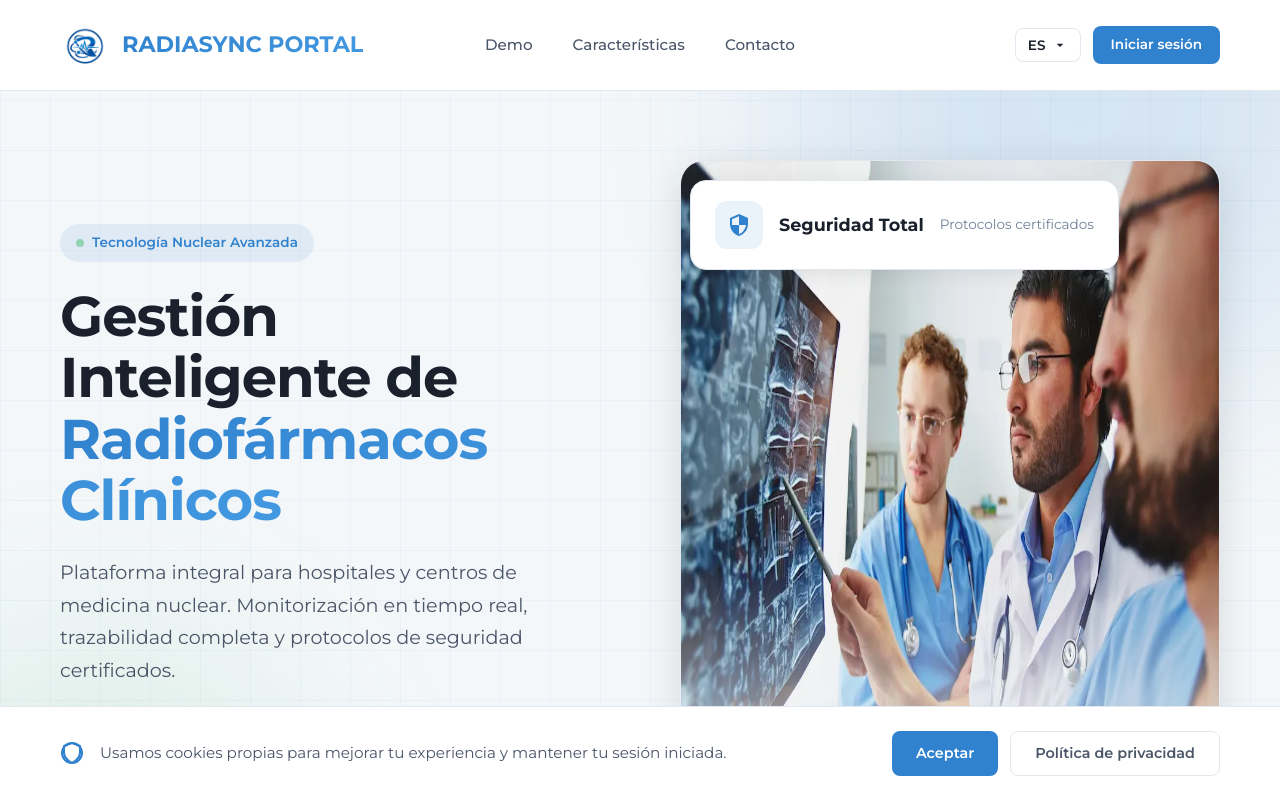
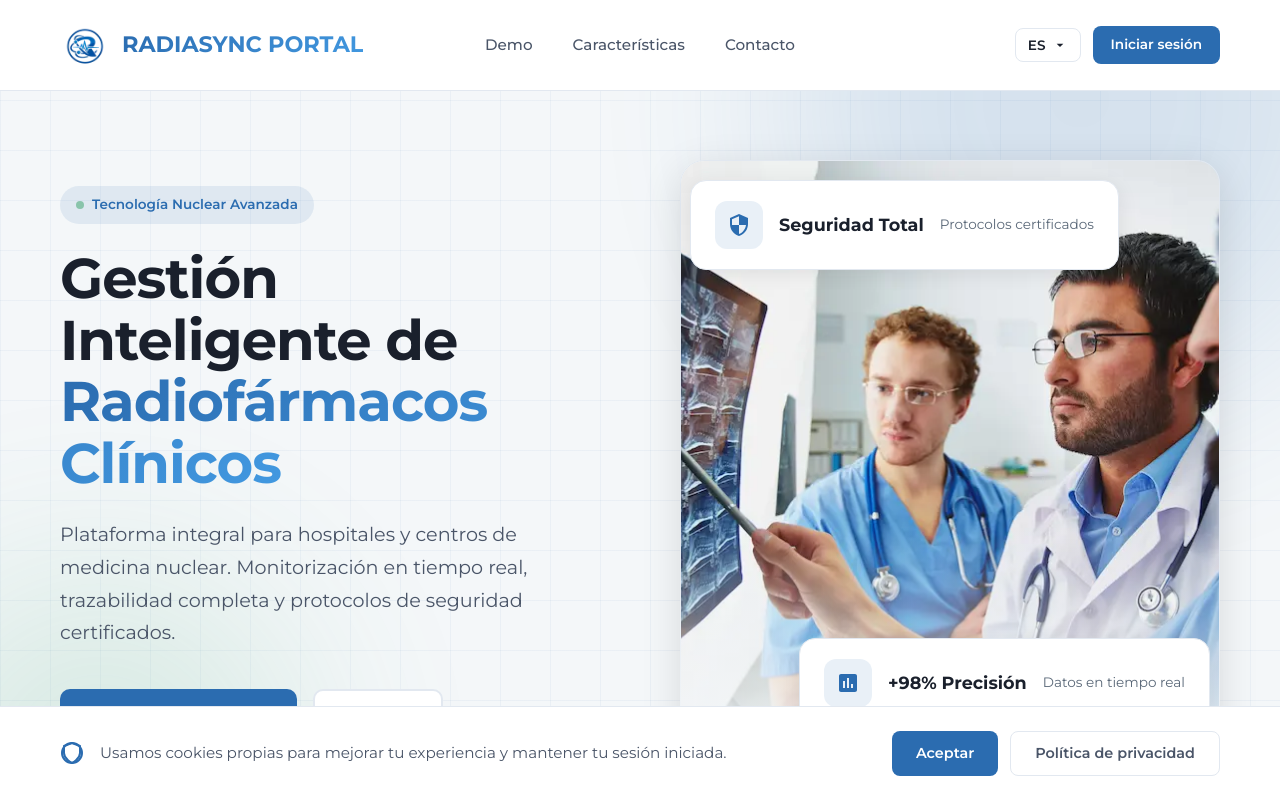
Before and after one commit to Fedeerich/web-radioisotopo, a React (Vite) app in the folder Web_Radioisotopo/: page / in a window 1280 px wide. Shown: the top 798 px of the page. Built offline with nearby package versions, Linux system fonts and the light colour scheme.

Commit message:
Añadido cambios para Performance

```diff
--- a/Web_Radioisotopo/src/components/LandingSections.jsx
+++ b/Web_Radioisotopo/src/components/LandingSections.jsx
@@ -35,7 +35,7 @@ export function LandingHero({ t }) {
 
                 <div className="hero-visual fade-in-element stagger-3">
                     <div className="hero-image-wrapper">
-                        <img src={ imgMedicos } alt="Professionals mèdics" width="1200" height="675" />
+                        <img src={ imgMedicos } alt="Professionals mèdics" width="900" height="600" />
                         <div className="hero-image-overlay"></div>
                     </div>
                     <div className="hero-floating-card hero-floating-card-1">
@@ -250,7 +250,7 @@ export function LandingShowcase({ t }) {
                 </div>
                 <div className="showcase-visual fade-in-element">
                     <div className="showcase-image-main">
-                        <img src={imgMedicos2} alt="Dashboard del sistema" width="1200" height="675" />
+                        <img src={imgMedicos2} alt="Dashboard del sistema" width="900" height="600" />
                     </div>
                     <div className="showcase-stats-overlay">
                         <div className="landing-showcase-stat-card">
--- a/Web_Radioisotopo/src/pages/LandingPage.jsx
+++ b/Web_Radioisotopo/src/pages/LandingPage.jsx
@@ -201,8 +201,8 @@ export function LandingPage() {
                             </div>
                         )}
                     </div>
-                    <a href="/login-page" className="btn-login-header">
-                        <svg className="login-icon" viewBox="0 0 24 24" width="18" height="18" fill="none" stroke="currentColor" strokeWidth="2" strokeLinecap="round" strokeLinejoin="round">
+                    <a href="/login-page" className="btn-login-header" aria-label={t('iniciarSesion')}>
+                        <svg className="login-icon" viewBox="0 0 24 24" width="18" height="18" fill="none" stroke="currentColor" strokeWidth="2" strokeLinecap="round" strokeLinejoin="round" aria-hidden="true">
                             <path d="M15 3h4a2 2 0 0 1 2 2v14a2 2 0 0 1-2 2h-4"/>
                             <polyline points="10 17 15 12 10 7"/>
                             <line x1="15" y1="12" x2="3" y2="12"/>
--- a/Web_Radioisotopo/src/styles/Landing.css
+++ b/Web_Radioisotopo/src/styles/Landing.css
@@ -11,20 +11,20 @@ UPDATED:       [06/05/2026]
     --landing-bg: #f4f7f9;
     --landing-bg-card: #ffffff;
     --landing-bg-light: #ffffff;
-    --landing-primary: #3182ce;
-    --landing-primary-hover: #2b6cb0;
+    --landing-primary: #2b6cb0;
+    --landing-primary-hover: #1a4d7a;
     --landing-secondary: #4299e1;
-    --landing-accent: #48bb78;
-    --landing-accent-secondary: #8b5cf6;
-    --landing-accent-tertiary: #06b6d4;
+    --landing-accent: #38a169;
+    --landing-accent-secondary: #7c3aed;
+    --landing-accent-tertiary: #0891b2;
     --landing-text: #1a202c;
     --landing-text-secondary: #4a5568;
-    --landing-text-muted: #718096;
+    --landing-text-muted: #5a6878;
     --landing-border: #e2e8f0;
     --landing-shadow: 0 4px 20px rgba(0, 0, 0, 0.08);
     --landing-shadow-lg: 0 10px 40px rgba(0, 0, 0, 0.12);
-    --landing-gradient: linear-gradient(135deg, #3182ce 0%, #4299e1 100%);
-    --landing-gradient-soft: linear-gradient(135deg, #3182ce 0%, #48bb78 100%);
+    --landing-gradient: linear-gradient(135deg, #2b6cb0 0%, #4299e1 100%);
+    --landing-gradient-soft: linear-gradient(135deg, #2b6cb0 0%, #38a169 100%);
 }
 
 .landing-wrapper * {
@@ -284,8 +284,8 @@ html {
     right: 0;
     bottom: 0;
     background-image:
-        linear-gradient(rgba(49, 130, 206, 0.05) 1px, transparent 1px),
-        linear-gradient(90deg, rgba(49, 130, 206, 0.05) 1px, transparent 1px);
+        linear-gradient(rgba(43, 108, 176, 0.05) 1px, transparent 1px),
+        linear-gradient(90deg, rgba(43, 108, 176, 0.05) 1px, transparent 1px);
     background-size: 50px 50px;
     pointer-events: none;
 }
@@ -362,7 +362,7 @@ html {
     display: inline-flex;
     align-items: center;
     gap: 8px;
-    background: rgba(49, 130, 206, 0.1);
+    background: rgba(43, 108, 176, 0.1);
     color: var(--landing-primary);
     padding: 8px 16px;
     border-radius: 50px;
@@ -431,7 +431,7 @@ html {
 .btn-primary:hover {
     background: var(--landing-primary-hover);
     transform: translateY(-1px);
-    box-shadow: 0 4px 15px rgba(49, 130, 206, 0.25);
+    box-shadow: 0 4px 15px rgba(43, 108, 176, 0.25);
 }
 
 .btn-secondary {
@@ -483,6 +483,8 @@ html {
 
 .hero-image-wrapper img {
     width: 100%;
+    aspect-ratio: 3 / 2;
+    object-fit: cover;
     border-radius: 24px;
     box-shadow: var(--landing-shadow-lg);
     border: 1px solid var(--landing-border);
@@ -520,7 +522,7 @@ html {
 .floating-card-icon {
     width: 48px;
     height: 48px;
-    background: rgba(49, 130, 206, 0.1);
+    background: rgba(43, 108, 176, 0.1);
     border-radius: 12px;
     display: flex;
     align-items: center;
@@ -601,7 +603,7 @@ html {
 .landing-stat-icon {
     width: 50px;
     height: 50px;
-    background: rgba(49, 130, 206, 0.1);
+    background: rgba(43, 108, 176, 0.1);
     border-radius: 12px;
     display: flex;
     align-items: center;
@@ -628,7 +630,7 @@ html {
 
 .section-badge {
     display: inline-block;
-    background: rgba(49, 130, 206, 0.1);
+    background: rgba(43, 108, 176, 0.1);
     color: var(--landing-primary);
     padding: 8px 20px;
     border-radius: 50px;
@@ -677,7 +679,7 @@ html {
 .feature-icon {
     width: 64px;
     height: 64px;
-    background: rgba(49, 130, 206, 0.1);
+    background: rgba(43, 108, 176, 0.1);
     border-radius: 16px;
     display: flex;
     align-items: center;
@@ -725,8 +727,8 @@ html {
 
 .showcase-tag {
     display: inline-block;
-    background: rgba(72, 187, 120, 0.1);
-    color: var(--landing-accent);
+    background: rgba(56, 161, 105, 0.1);
+    color: #276749;
     padding: 8px 16px;
     border-radius: 50px;
     font-size: 0.85rem;
@@ -870,7 +872,7 @@ html {
 .btn-cta-primary:hover {
     background: var(--landing-primary-hover);
     transform: translateY(-2px);
-    box-shadow: 0 10px 30px rgba(49, 130, 206, 0.3);
+    box-shadow: 0 10px 30px rgba(43, 108, 176, 0.3);
 }
 
 .btn-cta-secondary {
@@ -1045,7 +1047,7 @@ html {
 .feature-icon {
     width: 64px;
     height: 64px;
-    background: rgba(49, 130, 206, 0.1);
+    background: rgba(43, 108, 176, 0.1);
     border-radius: 16px;
     display: flex;
     align-items: center;
@@ -1129,6 +1131,8 @@ html {
 
 .showcase-visual img {
     width: 100%;
+    aspect-ratio: 3 / 2;
+    object-fit: cover;
     border-radius: 24px;
     box-shadow: var(--landing-shadow-lg);
     border: 1px solid var(--landing-border);
@@ -1327,16 +1331,35 @@ html {
 }
 
 .carousel-dot {
+    width: 28px;
+    height: 28px;
+    border: none;
+    border-radius: 50%;
+    background: transparent;
+    cursor: pointer;
+    padding: 0;
+    display: inline-flex;
+    align-items: center;
+    justify-content: center;
+    position: relative;
+}
+
+.carousel-dot::after {
+    content: '';
+    display: block;
     width: 8px;
     height: 8px;
     border-radius: 50%;
     background: rgba(255, 255, 255, 0.5);
-    cursor: pointer;
     transition: background 0.3s;
 }
 
-.carousel-dot.active {
+.carousel-dot.active::after {
     background: white;
+}
+
+.carousel-dot:hover::after {
+    background: rgba(255, 255, 255, 0.8);
 }
 
 .cookies-banner {
```
